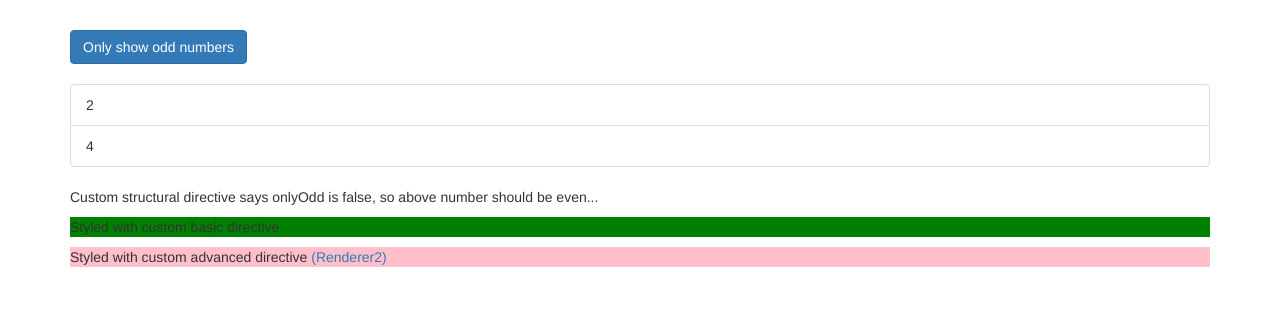
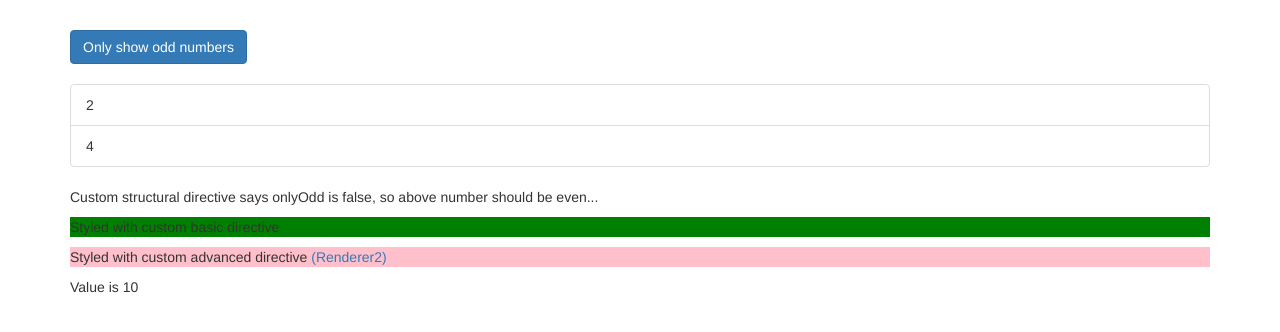
Before and after one commit to jfspps/AngularDirectives, an Angular app: page / in a window 1280 px wide. Shown: the top 332 px of the page. Built offline with nearby package versions, Linux system fonts and the light colour scheme.

Commit message:
using ngSwitch

```diff
--- a/src/app/app.component.html
+++ b/src/app/app.component.html
@@ -33,6 +33,12 @@
       <p appAdvancedHighlight [defaultColor]="'pink'" [highlightColor]="'red'">Styled with custom advanced directive <a
           href="https://angular.io/api/core/Renderer2">(Renderer2)</a></p>
 
+      <div [ngSwitch]="value">
+        <p *ngSwitchCase="5">Value is 5</p>
+        <p *ngSwitchCase="10">Value is 10</p>
+        <p *ngSwitchCase="15">Value is 15</p>
+        <p *ngSwitchDefault>Value is default</p>
+      </div>
     </div>
   </div>
 </div>
--- a/src/app/app.component.ts
+++ b/src/app/app.component.ts
@@ -10,4 +10,7 @@
   oddNumbers = [1, 3, 5];
   evenNumbers = [2, 4];
   onlyOdd = false;
+
+  //ngSwitch test
+  value = 10;
 }
```
